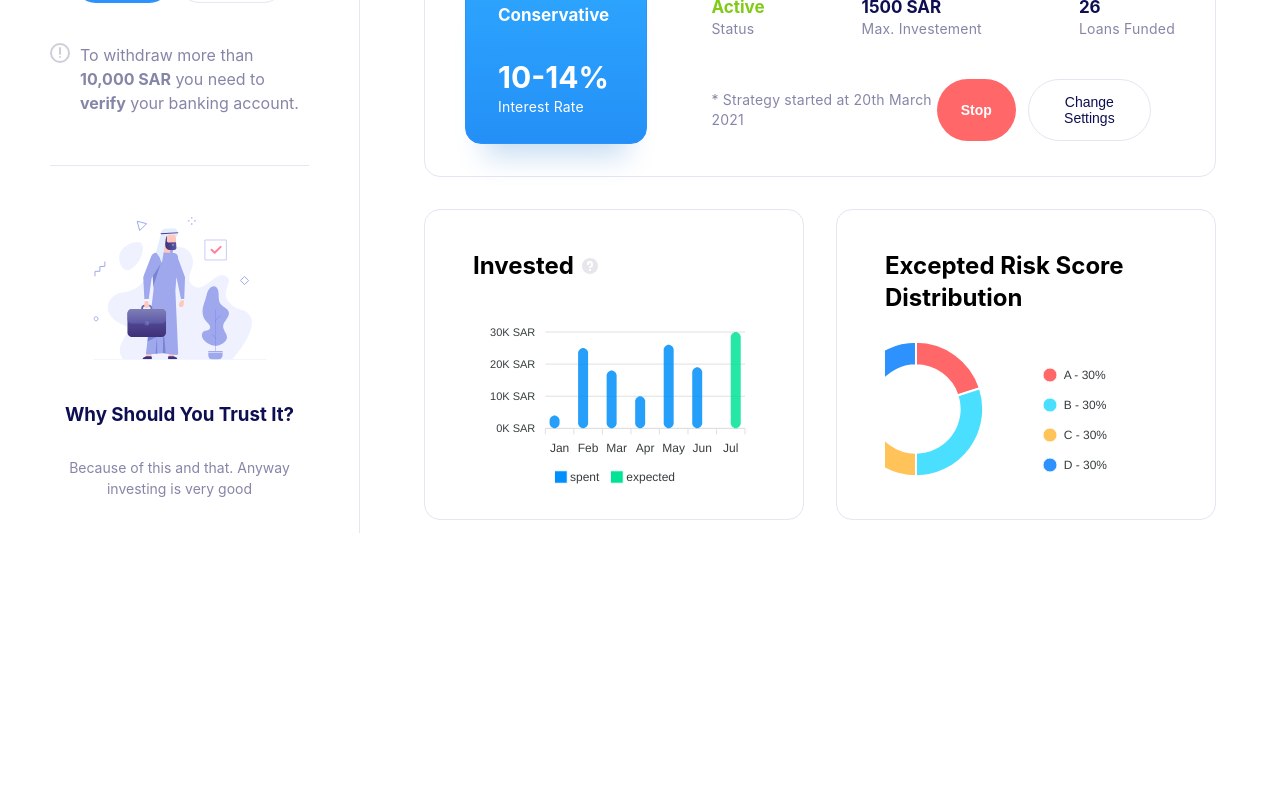
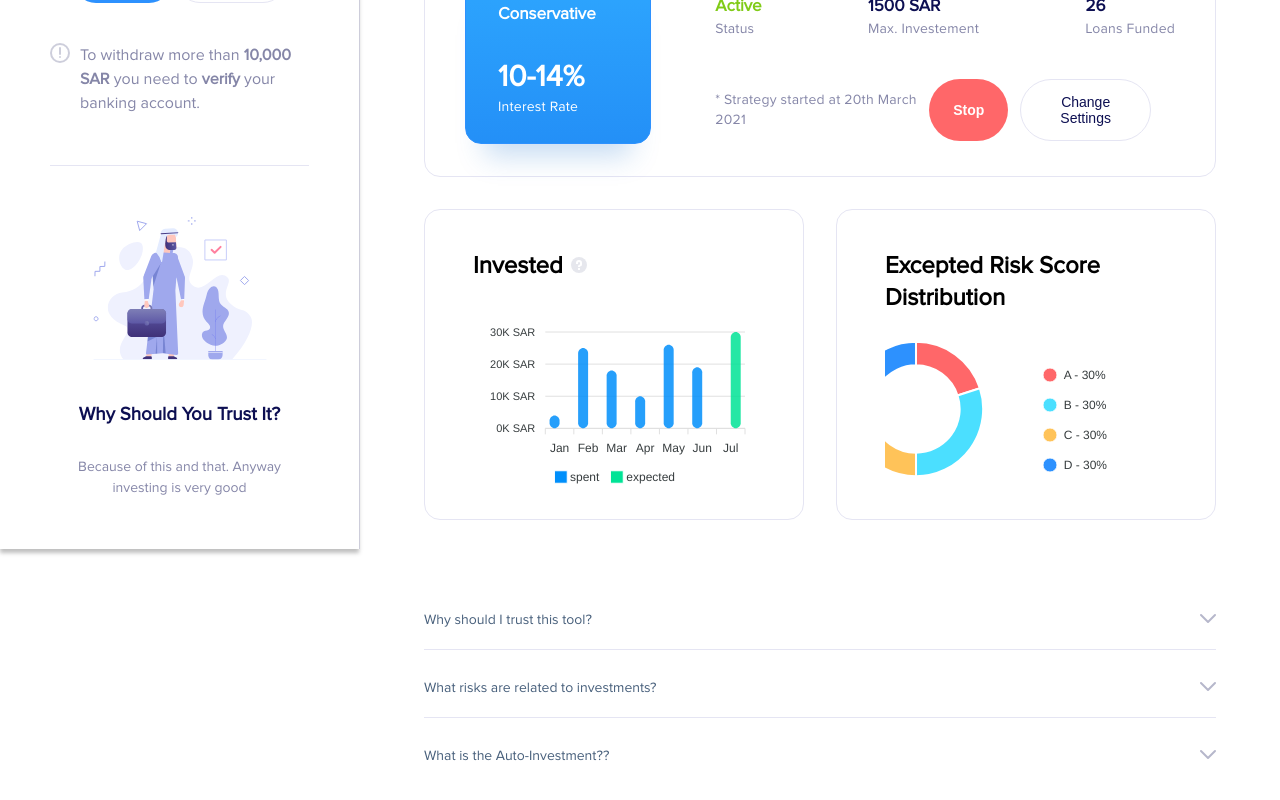
Before and after one commit to HamadBakeel/Lendo-uiux-takehome-project, a React (Vite) app: page / in a window 1280 px wide. Shown: the part 324-1124 px from the top of the page. Before the commit the page ends 873 px from the top, so only its background shows below. Built offline with nearby package versions, Linux system fonts and the light colour scheme.

Commit message:
new: accordion section + new font family

```diff
--- a/src/App.jsx
+++ b/src/App.jsx
@@ -3,6 +3,7 @@ import './Scss/App.scss'
 import ApexCharts from 'apexcharts'
 import Chart from 'react-apexcharts'
 import ReactApexChart from 'react-apexcharts';
+import Accordion from './Components/Accordion';
 
 class LinesChart extends Component {
   constructor(props) {
@@ -287,6 +288,8 @@ function App() {
                 </div>
               </div>
             </div>
+
+            <Accordion/>
           </div>
         </div>
       </div>
--- /dev/null
+++ b/src/Components/Accordion.jsx
@@ -0,0 +1,82 @@
+import React, { useState, useRef } from 'react';  // Correct import statement
+import ReactDOM from 'react-dom';
+import '../Scss/Accordion.scss'
+const faqs = [
+  {
+    id: 1,
+    header: 'Why should I trust this tool?',
+    text: `Lorem Ipsum is simply dummy text of the printing and typesetting industry. Lorem Ipsum has been the industry's standard dummy text ever since the 1500s, when an unknown printer took a galley of type and scrambled it to make a type specimen book. It has survived not only five centuries, but also the leap into electronic typesetting, remaining essentially unchanged.`,
+  },
+  {
+    id: 2,
+    header: 'What risks are related to investments?',
+    text: `It is a long established fact that a reader will be distracted by the readable content of a page when looking at its layout. The point of using Lorem Ipsum is that it has a more-or-less normal distribution of letters, as opposed to using 'Content here, content here', making it look like readable English. `,
+  },
+  {
+    id: 3,
+    header: 'What is the Auto-Investment??',
+    text: `Contrary to popular belief, Lorem Ipsum is not simply random text. It has roots in a piece of classical Latin literature from 45 BC, making it over 2000 years old. Richard McClintock, a Latin professor at Hampden-Sydney College in Virginia, looked up one of the more obscure Latin words, consectetur, from a Lorem Ipsum passage, and going through the cites of the word in classical literature,`,
+  },
+];
+
+const AccordionItem = (props) => {
+  const contentEl = useRef();
+  const { handleToggle, active, faq } = props;
+  const { header, id, text } = faq;
+
+  return (
+    <div className="rc-accordion-card">
+      <div className="rc-accordion-header">
+        <div
+          className={`rc-accordion-toggle p-3 ${active === id ? 'active' : ''}`}
+          onClick={() => handleToggle(id)}
+        >
+          <h5 className="rc-accordion-title">{header}</h5>
+          <img src="../chevronDownIcon.svg" alt="" />
+        </div>
+      </div>
+      <div
+        ref={contentEl}
+        className={`rc-collapse ${active === id ? 'show' : ''}`}
+        style={
+          active === id
+            ? { height: contentEl.current.scrollHeight }
+            : { height: '0px' }
+        }
+      >
+        <div className="rc-accordion-body">
+          <p className="mb-0">{text}</p>
+        </div>
+      </div>
+    </div>
+  );
+};
+
+const Accordion = () => {
+  const [active, setActive] = useState(null);
+
+  const handleToggle = (index) => {
+    if (active === index) {
+      setActive(null);
+    } else {
+      setActive(index);
+    }
+  };
+
+  return (
+    <>
+      <div className="AccordionSection">
+          {faqs.map((faq, index) => (
+            <AccordionItem
+              key={index}
+              active={active}
+              handleToggle={handleToggle}
+              faq={faq}
+            />
+          ))}
+      </div>
+    </>
+  );
+};
+
+export default Accordion;
--- /dev/null
+++ b/src/Scss/Accordion.scss
@@ -0,0 +1,71 @@
+
+.AccordionSection{
+    margin-top: 72px;
+
+    .rc-accordion-toggle {
+        display: flex;
+        align-items: flex-start;
+        cursor: pointer;
+        justify-content: space-between;
+        transition: 0.3s;
+        padding: 18px 0;
+    }
+    .rc-accordion-toggle.active{
+        // background-color: #00000050;
+    }
+    .rc-accordion-toggle.active .rc-accordion-icon{
+        transform: rotate(180deg);
+        color: #fff;
+    }
+    .rc-accordion-card{
+        margin-bottom: 10px;
+        overflow: hidden;
+
+        &:not(:last-child){
+
+            border-bottom: 1px solid rgba(229, 229, 243, 1);
+        }
+    }
+    .rc-accordion-card:last-child{
+        margin-bottom: 0;
+    }
+    .rc-accordion-title{
+        font-weight: 500;
+        font-size: 14px;
+        position: relative;
+        margin-bottom: 0;
+        color: #475F7B;
+        transition: 0.3s;
+    }
+    .rc-accordion-toggle.active .rc-accordion-title{
+        color: black
+    }
+    .rc-accordion-icon{
+        position: relative;
+        top: 2px;
+        color: #475F7B;
+        transition: 0.35s;
+        font-size: 12px;
+    }
+    .rc-accordion-body{
+        flex: 1 1 auto;
+        min-height: 1px;
+        padding: 15px;
+    }
+    .rc-accordion-body p{
+        margin-bottom: 0;
+        font-size: 14px;
+        font-weight: 400;
+        line-height: 24px;
+        color: #727E8C;
+    }
+    .rc-collapse{
+        position: relative;
+        height: 0;
+        overflow: hidden;
+        transition: height 0.35s ease;
+    }
+    .rc-collapse.show{
+        height: auto;
+    }
+}
--- a/src/Scss/App.scss
+++ b/src/Scss/App.scss
@@ -1,3 +1,4 @@
+@import url('./Fonts.scss');
 $primaryColor: rgba(45, 145, 254, 1);
 $textColor: rgba(13, 15, 82, 1);
 $border: 1px solid rgba(229, 229, 243, 1);
@@ -43,11 +44,11 @@ $red: rgba(255, 103, 105, 1);
 }
 
 .body{
-    height: 100vh;
+    min-height: 100vh;
     width: 100vw;
     display: grid;
     grid-template-columns: 360px 1fr;
-
+    padding-bottom: 100px;
 
     .btn{
       padding: 14px 24px;
@@ -78,17 +79,19 @@ $red: rgba(255, 103, 105, 1);
     .sidebar{
       min-height: 100vh;
       border-right: $border;
-
-      padding-inline: 50px;
+      height: fit-content;
       .logo{
         height: 132px;
         display: flex;
         padding-inline: 1rem;
         align-items: center;
         border-bottom: $border;
+        margin-inline: 50px ;
       }
       .content{
         padding-top: 64px;
+        box-shadow: 0px 4px 4px 0px rgba(0, 0, 0, 0.25);
+        padding-inline: 50px;
         .balanceBox{
           .numbers{
             display: flex;
--- /dev/null
+++ b/src/Scss/Fonts.scss
@@ -0,0 +1,10 @@
+@font-face {
+    font-family: 'Proximia Nova';
+    src: url('../assets/fonts/Proxima\ Nova\ Font.otf') format('opentype');  // Adjust the path accordingly
+  }
+
+
+
+  body {
+    font-family: 'Proximia Nova', sans-serif;  // Use the font family in your styles
+  }
```
Also changed, not shown: public/chevronDownIcon.svg (added), src/assets/fonts/Proxima Nova Font.otf (added).
